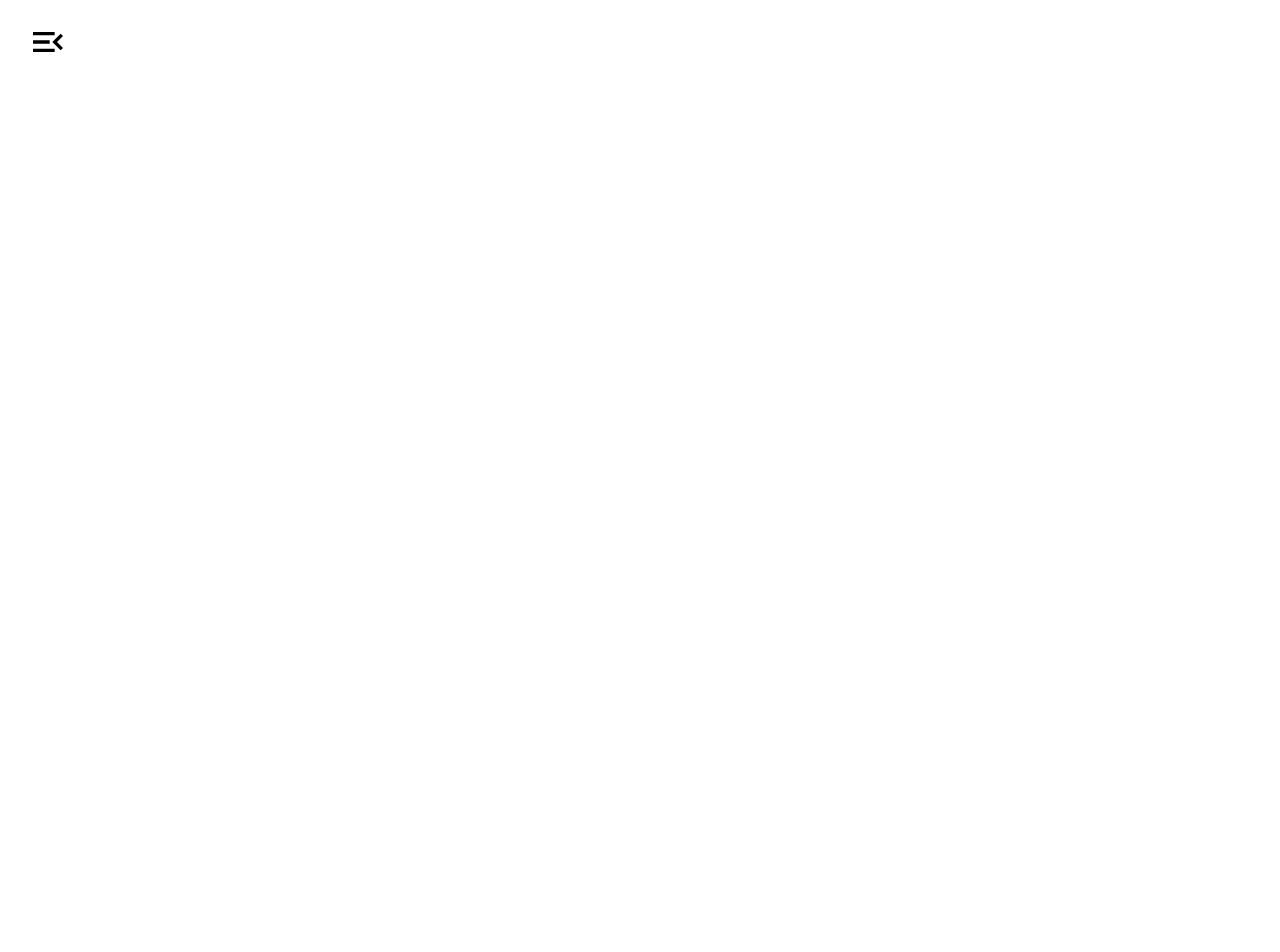
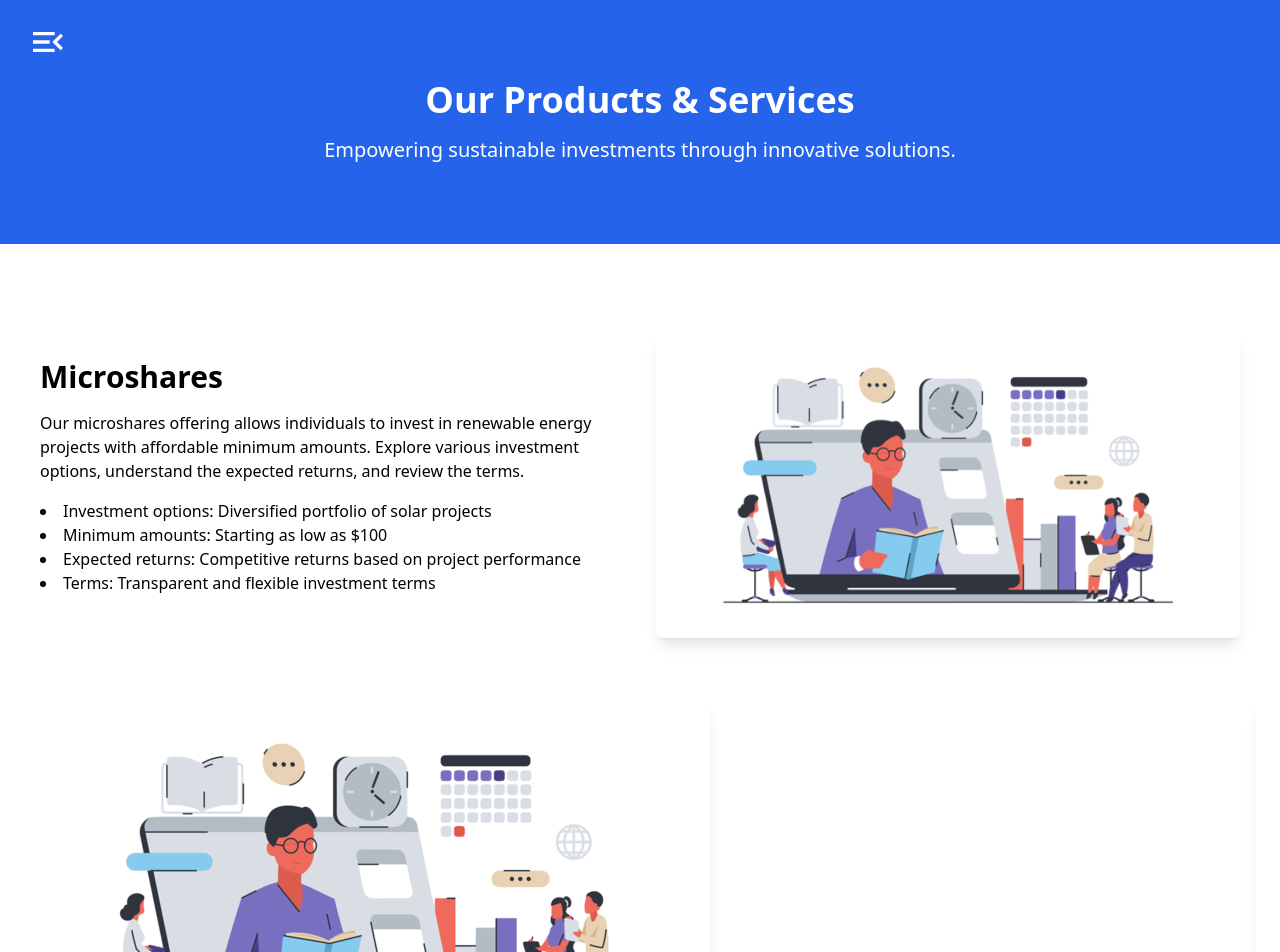
Before and after one commit to akshitchowdhury/solar_fintech, a React (Create React App) app: page /products in a window 1280 px wide. Before the commit this address had no page. Shown: the top 952 px of the page. Before the commit the page ends 800 px from the top, so only its background shows below. Built offline with nearby package versions, Linux system fonts and the light colour scheme.

Commit message:
products

```diff
--- a/package.json
+++ b/package.json
@@ -15,6 +15,7 @@
     "@testing-library/jest-dom": "^5.17.0",
     "@testing-library/react": "^13.4.0",
     "@testing-library/user-event": "^13.5.0",
+    "aos": "^2.3.4",
     "react": "^18.3.1",
     "react-dom": "^18.3.1",
     "react-icons": "^5.2.1",
--- a/src/App.js
+++ b/src/App.js
@@ -11,6 +11,7 @@ import {
   Route,
   Routes,
 } from "react-router-dom";
+import ProductsAndServices from './components/ProductsAndServices/ProductsAndServices';
 
 function App() {
   return (
@@ -25,6 +26,7 @@ function App() {
       <Route path="/" element= {<Home/>}/>
       <Route path="/about" element= {<About/>}/>
       <Route path="/services" element= {<HowItWorks/>}/>
+      <Route path="/products" element= {<ProductsAndServices/>}/>
       <Route path="/contact" element= {<Contact/>}/>
 
       </Routes>
--- a/src/components/How It Works/HowItWorks.jsx
+++ b/src/components/How It Works/HowItWorks.jsx
@@ -104,13 +104,13 @@ const HowItWorks = () => {
             <StepsToPartner items={items} />
 
           {/* Visual aids */}
-          <div className="mt-8 flex justify-center">
+          {/* <div className="mt-8 flex justify-center">
             <img
               src="/images/corporate-process-flowchart.png"
               alt="Corporate Process Flowchart"
               className="w-full max-w-xl"
             />
-          </div>
+          </div> */}
 
       </div>
     </>
--- a/src/components/How It Works/Industry/Industry.jsx
+++ b/src/components/How It Works/Industry/Industry.jsx
@@ -35,7 +35,7 @@ const Industry = () => {
                 key={index}
                 className="cursor-pointer transition
                 ease-in-out duration-200 hover:scale-105 bg-white
-                bg-opacity-10 backdrop-filter backdrop-blur-lg border border-transparent hover:border-orange-500
+                bg-opacity-10 backdrop-filter backdrop-blur-lg border  hover:border-orange-700
                 hover:border-opacity-20 rounded-md p-2"
                 onMouseEnter={() => handleMouseEnter(index)}
                 // onMouseLeave={handleMouseLeave}
--- a/src/components/Navbar/Navbar.jsx
+++ b/src/components/Navbar/Navbar.jsx
@@ -60,7 +60,7 @@ function Navbar() {
         className="mx-6 my-10"
       >
         {" "}
-        <h1 className=" mx-20 text-lg text-white"> Pratikshit Chowdhury</h1>
+        <h1 className=" mx-20 text-lg text-white"> Akshit Chowdhury</h1>
       </div>
       <List>
         <Link to="/">
@@ -112,6 +112,22 @@ function Navbar() {
           </ListItemButton>
         </Link>
 
+
+        <Link to="/products">
+          <ListItemButton
+          >
+            <ListItem>
+              <ListItemIcon>
+                <Code style={{ color: "white" }} />
+              </ListItemIcon>
+              <ListItemText
+                primary={"Products Services"}
+                className="text-white hover:text-amber-300 transition ease-in-out duration-300 hover:scale-125"
+              />
+            </ListItem>
+          </ListItemButton>
+        </Link>
+
       </List>
       <Divider sx={{ backgroundColor: "white" }} />
       <List>
@@ -145,7 +161,7 @@ function Navbar() {
   return (
     <div className="absolute top-0 left-0 z-50 p-4">
   <Button onClick={toggleDrawer(true)}>
-    <MenuOpenIcon className="text-black "
+    <MenuOpenIcon className="text-white "
     style={{
       fontSize: '40px'
     }} />
--- /dev/null
+++ b/src/components/ProductsAndServices/ProductsAndServices.jsx
@@ -0,0 +1,171 @@
+import React, { useRef, useEffect, useState } from "react";
+import Slider from "react-slick";
+import "slick-carousel/slick/slick.css";
+import "slick-carousel/slick/slick-theme.css";
+import AOS from 'aos';
+import 'aos/dist/aos.css';
+
+
+import microsharesImg from '../../assets/browseMicroshare.png';
+import corporateSolutionsImg from '../../assets/browseMicroshare.png';
+import technologyImg from '../../assets/browseMicroshare.png';
+
+// Initialize AOS
+AOS.init();
+
+const ProductsAndServices = () => {
+  const sliderRef1 = useRef(null);
+  const sliderRef2 = useRef(null);
+  const sliderRef3 = useRef(null);
+  const [isSliding, setIsSliding] = useState(false);
+
+  useEffect(() => {
+    const interval = setInterval(() => {
+      if (!isSliding) {
+        sliderRef1.current?.slickNext();
+        sliderRef2.current?.slickNext();
+        sliderRef3.current?.slickNext();
+      }
+    }, 4000);
+
+    return () => clearInterval(interval);
+  }, [isSliding]);
+
+  const settings = {
+    dots: true,
+    infinite: true,
+    speed: 500,
+    slidesToShow: 1,
+    slidesToScroll: 1,
+    autoplay: false, // Disable autoplay as we're handling it manually
+    arrows: true,
+    beforeChange: () => setIsSliding(true),
+    afterChange: () => setIsSliding(false),
+    responsive: [
+      {
+        breakpoint: 1024,
+        settings: {
+          slidesToShow: 1,
+          slidesToScroll: 1,
+          infinite: true,
+          dots: true,
+        },
+      },
+      {
+        breakpoint: 800,
+        settings: {
+          slidesToShow: 1,
+          slidesToScroll: 1,
+        },
+      },
+      {
+        breakpoint: 480,
+        settings: {
+          slidesToShow: 1,
+          slidesToScroll: 1,
+        },
+      },
+    ],
+  };
+
+  const microsharesImages = [microsharesImg, microsharesImg, microsharesImg];
+  const corporateSolutionsImages = [corporateSolutionsImg, corporateSolutionsImg, corporateSolutionsImg];
+  const technologyImages = [technologyImg, technologyImg, technologyImg];
+
+  return (
+    <div>
+      {/* Hero Section */}
+      <section className="hero bg-blue-600 text-white py-20 text-center">
+        <h1 className="text-4xl font-bold mb-4">Our Products & Services</h1>
+        <p className="text-xl">Empowering sustainable investments through innovative solutions.</p>
+      </section>
+
+      {/* Microshares Section */}
+      <section className="container mx-auto p-6 my-12">
+        <div className="flex flex-col lg:flex-row items-center mb-12" data-aos="fade-up">
+          <div className="lg:w-1/2 p-4">
+            <h2 className="text-3xl font-bold mb-4">Microshares</h2>
+            <p className="mb-4">Our microshares offering allows individuals to invest in renewable energy projects with affordable minimum amounts. Explore various investment options, understand the expected returns, and review the terms.</p>
+            <ul className="list-disc list-inside mb-4">
+              <li>Investment options: Diversified portfolio of solar projects</li>
+              <li>Minimum amounts: Starting as low as $100</li>
+              <li>Expected returns: Competitive returns based on project performance</li>
+              <li>Terms: Transparent and flexible investment terms</li>
+            </ul>
+          </div>
+          <div className="lg:w-1/2 p-4">
+            <img src={microsharesImg} alt="Microshares" className="rounded-lg shadow-lg" />
+          </div>
+        </div>
+
+        {/* Carousel for Microshares */}
+        <div className="mb-12" data-aos="fade-up">
+          <Slider ref={sliderRef1} {...settings}>
+            {microsharesImages.map((img, index) => (
+              <div key={index}><img src={img} alt={`Microshares ${index}`} className="rounded-lg shadow-lg" /></div>
+            ))}
+          </Slider>
+        </div>
+      </section>
+
+      {/* Corporate Solutions Section */}
+      <section className="bg-gray-100 py-12">
+        <div className="container mx-auto p-6">
+          <div className="flex flex-col lg:flex-row items-center mb-12" >
+            <div className="lg:w-1/2 p-4">
+              <h2 className="text-3xl font-bold mb-4">Corporate Solutions</h2>
+              <p className="mb-4">We offer tailored packages for solar panel installations to corporations. Enjoy the benefits of going solar, including significant cost savings and a positive environmental impact.</p>
+              <ul className="list-disc list-inside mb-4">
+                <li>Cost savings: Reduce energy expenses</li>
+                <li>Environmental impact: Lower carbon footprint</li>
+                <li>Customized packages: Solutions tailored to your needs</li>
+              </ul>
+            </div>
+            <div className="lg:w-1/2 p-4">
+              <img src={corporateSolutionsImg} alt="Corporate Solutions" className="rounded-lg shadow-lg" />
+            </div>
+          </div>
+
+          {/* Carousel for Corporate Solutions */}
+          <div className="mb-12" data-aos="fade-up">
+            <Slider ref={sliderRef2} {...settings}>
+              {corporateSolutionsImages.map((img, index) => (
+                <div key={index}><img src={img} alt={`Corporate Solutions ${index}`} className="rounded-lg shadow-lg" /></div>
+              ))}
+            </Slider>
+          </div>
+        </div>
+      </section>
+
+      {/* Technology Section */}
+      <section className="container mx-auto p-6 my-12">
+        <div className="flex flex-col lg:flex-row items-center mb-12" data-aos="fade-up">
+          <div className="lg:w-1/2 p-4">
+            <h2 className="text-3xl font-bold mb-4">Technology</h2>
+            <p className="mb-4">Our solar technology is at the forefront of innovation, ensuring maximum efficiency and reliability. We partner with top manufacturers and hold multiple certifications to guarantee quality and performance.</p>
+            <ul className="list-disc list-inside mb-4">
+              <li>High efficiency: Cutting-edge solar technology</li>
+              <li>Certifications: Industry-standard certifications</li>
+              <li>Partnerships: Collaborations with leading manufacturers</li>
+              <li>Technical specifications: Detailed performance metrics</li>
+            </ul>
+          </div>
+          <div className="lg:w-1/2 p-4">
+            <img src={technologyImg} alt="Technology" className="rounded-lg shadow-lg" />
+          </div>
+        </div>
+
+        {/* Carousel for Technology */}
+        <div className="mb-12" data-aos="fade-up">
+          <Slider ref={sliderRef3} {...settings}>
+            {technologyImages.map((img, index) => (
+              <div key={index}><img src={img} alt={`Technology ${index}`} className="rounded-lg shadow-lg" /></div>
+            ))}
+          </Slider>
+        </div>
+      </section>
+    </div>
+  );
+};
+
+export default ProductsAndServices;
```
Also changed, not shown: src/components/Home/Home.jsx (+7 -5 lines), src/components/Navbar/demotxt.txt (added), 1 other file (tests, documents, lock files or other folders).
